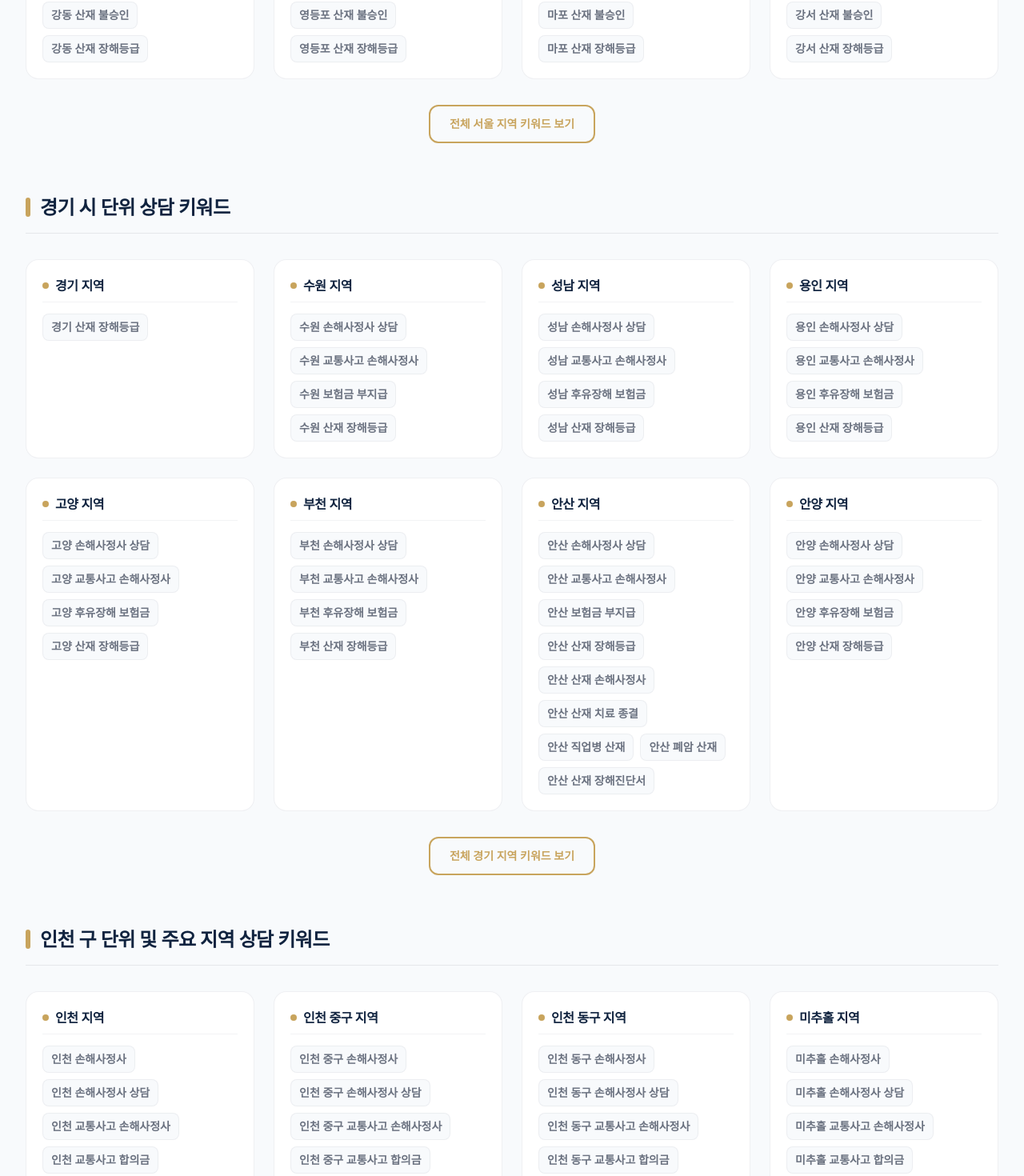
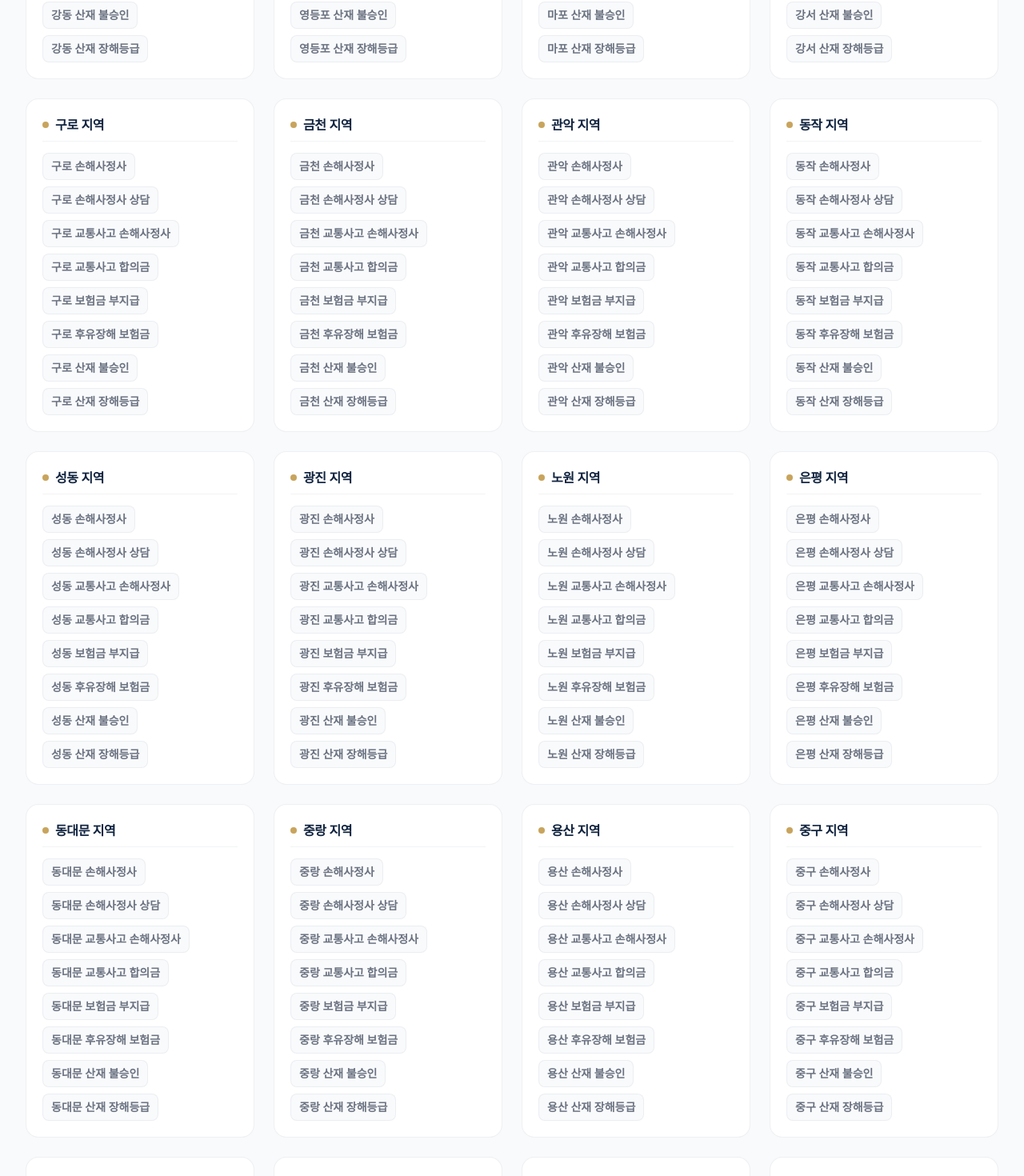
Before and after one commit to wogus5695-ctrl/sonhaesajung_gongjung, a Next.js app: page /sitemap-seoul-gyeonggi in a window 1280 px wide. Shown: the part 10140-11610 px from the top of the page at 80% size. Built offline with nearby package versions, Linux system fonts and the light colour scheme.

Commit message:
Update sitemap region keywords to be always expanded

```diff
--- a/src/app/sitemap-seoul-gyeonggi/SitemapContent.tsx
+++ b/src/app/sitemap-seoul-gyeonggi/SitemapContent.tsx
@@ -14,10 +14,6 @@ import {
 export default function SitemapContent() {
   const [activeCategory, setActiveCategory] = useState<KeywordCategory | "전체">("전체");
   const [searchQuery, setSearchQuery] = useState("");
-  const [isSeoulExpanded, setIsSeoulExpanded] = useState(false);
-  const [isGyeonggiExpanded, setIsGyeonggiExpanded] = useState(false);
-  const [isIncheonExpanded, setIsIncheonExpanded] = useState(false);
-
   const allKeywords = useMemo(() => {
     return getAllKeywords().filter(item => !item.regionGroup);
   }, []);
@@ -54,18 +50,6 @@ export default function SitemapContent() {
   const seoulRegionsList = useMemo(() => Object.keys(seoulGrouped), [seoulGrouped]);
   const gyeonggiRegionsList = useMemo(() => Object.keys(gyeonggiGrouped), [gyeonggiGrouped]);
   const incheonRegionsList = useMemo(() => Object.keys(incheonGrouped), [incheonGrouped]);
-
-  const visibleSeoulRegions = useMemo(() => {
-    return isSeoulExpanded ? seoulRegionsList : seoulRegionsList.slice(0, 8);
-  }, [seoulRegionsList, isSeoulExpanded]);
-
-  const visibleGyeonggiRegions = useMemo(() => {
-    return isGyeonggiExpanded ? gyeonggiRegionsList : gyeonggiRegionsList.slice(0, 8);
-  }, [gyeonggiRegionsList, isGyeonggiExpanded]);
-
-  const visibleIncheonRegions = useMemo(() => {
-    return isIncheonExpanded ? incheonRegionsList : incheonRegionsList.slice(0, 8);
-  }, [incheonRegionsList, isIncheonExpanded]);
 
   const categories: (KeywordCategory | "전체")[] = [
     "전체",
@@ -228,7 +212,7 @@ export default function SitemapContent() {
             </div>
 
             <div className="grid grid-cols-1 md:grid-cols-2 lg:grid-cols-3 xl:grid-cols-4 gap-6">
-              {visibleSeoulRegions.map(regionName => (
+              {seoulRegionsList.map(regionName => (
                 <div key={regionName} className="bg-white border border-brand-line/60 rounded-2xl p-5 hover:border-brand-gold/30 hover:shadow-md transition-all duration-300">
                   <h4 className="text-base font-bold text-brand-primary mb-3.5 pb-2 border-b border-brand-line/50 flex items-center gap-2">
                     <span className="w-2 h-2 rounded-full bg-brand-gold" />
@@ -249,14 +233,6 @@ export default function SitemapContent() {
               ))}
             </div>
 
-            <div className="mt-8 text-center">
-              <button
-                onClick={() => setIsSeoulExpanded(!isSeoulExpanded)}
-                className="px-6 py-3 border-2 border-brand-gold text-brand-gold hover:bg-brand-gold hover:text-white font-bold rounded-xl transition-all text-sm inline-flex items-center gap-2 mx-auto focus:outline-none"
-              >
-                {isSeoulExpanded ? "서울 지역 키워드 접기" : "전체 서울 지역 키워드 보기"}
-              </button>
-            </div>
           </div>
 
           {/* Gyeonggi Group */}
@@ -269,7 +245,7 @@ export default function SitemapContent() {
             </div>
 
             <div className="grid grid-cols-1 md:grid-cols-2 lg:grid-cols-3 xl:grid-cols-4 gap-6">
-              {visibleGyeonggiRegions.map(regionName => (
+              {gyeonggiRegionsList.map(regionName => (
                 <div key={regionName} className="bg-white border border-brand-line/60 rounded-2xl p-5 hover:border-brand-gold/30 hover:shadow-md transition-all duration-300">
                   <h4 className="text-base font-bold text-brand-primary mb-3.5 pb-2 border-b border-brand-line/50 flex items-center gap-2">
                     <span className="w-2 h-2 rounded-full bg-brand-gold" />
@@ -290,14 +266,6 @@ export default function SitemapContent() {
               ))}
             </div>
 
-            <div className="mt-8 text-center">
-              <button
-                onClick={() => setIsGyeonggiExpanded(!isGyeonggiExpanded)}
-                className="px-6 py-3 border-2 border-brand-gold text-brand-gold hover:bg-brand-gold hover:text-white font-bold rounded-xl transition-all text-sm inline-flex items-center gap-2 mx-auto focus:outline-none"
-              >
-                {isGyeonggiExpanded ? "경기 지역 키워드 접기" : "전체 경기 지역 키워드 보기"}
-              </button>
-            </div>
           </div>
 
           {/* Incheon Group */}
@@ -310,7 +278,7 @@ export default function SitemapContent() {
             </div>
 
             <div className="grid grid-cols-1 md:grid-cols-2 lg:grid-cols-3 xl:grid-cols-4 gap-6">
-              {visibleIncheonRegions.map(regionName => (
+              {incheonRegionsList.map(regionName => (
                 <div key={regionName} className="bg-white border border-brand-line/60 rounded-2xl p-5 hover:border-brand-gold/30 hover:shadow-md transition-all duration-300">
                   <h4 className="text-base font-bold text-brand-primary mb-3.5 pb-2 border-b border-brand-line/50 flex items-center gap-2">
                     <span className="w-2 h-2 rounded-full bg-brand-gold" />
@@ -331,14 +299,6 @@ export default function SitemapContent() {
               ))}
             </div>
 
-            <div className="mt-8 text-center">
-              <button
-                onClick={() => setIsIncheonExpanded(!isIncheonExpanded)}
-                className="px-6 py-3 border-2 border-brand-gold text-brand-gold hover:bg-brand-gold hover:text-white font-bold rounded-xl transition-all text-sm inline-flex items-center gap-2 mx-auto focus:outline-none"
-              >
-                {isIncheonExpanded ? "인천 지역 키워드 접기" : "전체 인천 지역 키워드 보기"}
-              </button>
-            </div>
           </div>
         </div>
       </section>
```
